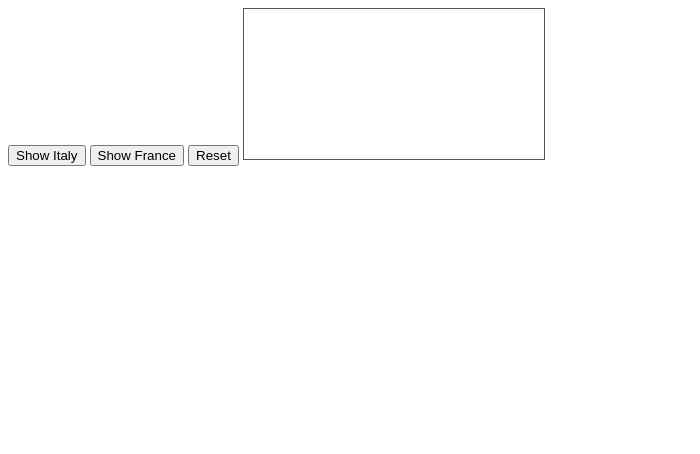
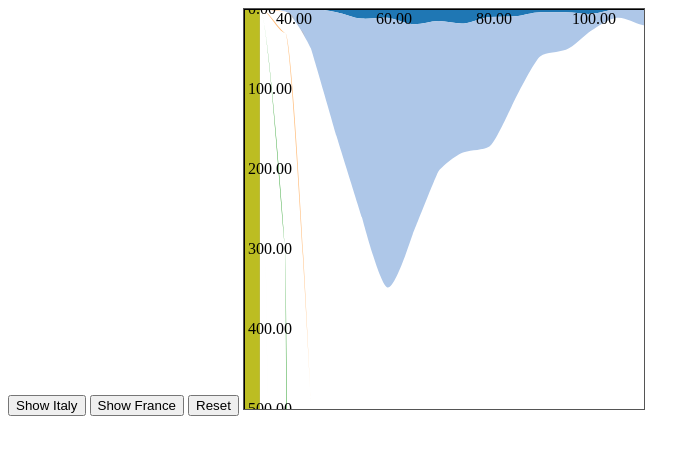
Before and after one commit to vmando/BIGDIVE3-exercises, a plain HTML site: page olympic_weight/olympic_stack.html in a window 1280 px wide. Shown: the whole page, without its empty margins (0-700 px from the left). Drawn offline with Linux system fonts and the light colour scheme.

Commit message:
the really bad Stack attempt added 3

```diff
--- a/olympic_weight/olympic_stack.html
+++ b/olympic_weight/olympic_stack.html
@@ -46,11 +46,11 @@
                 console.log(sportWeight);
 
                 minWeight = d3.min(data, function(d){
-                    return d.breaks;
+                    return d.x;
                 });
 
                 maxWeight = d3.max(data, function(d){
-                    return d.breaks;
+                    return d.x;
                 });
 
                 console.log([minWeight, maxWeight]);
@@ -134,6 +134,7 @@
                 svg.append('g').call(axisX)
                 svg.append('g').call(axisY)
 
+
             ///////////////////////////////////
 
 
@@ -175,7 +176,7 @@
                     update_widgets(widget_nations)
                     })
 
-
+                });
         </script>
     </body>
 </html>
```
